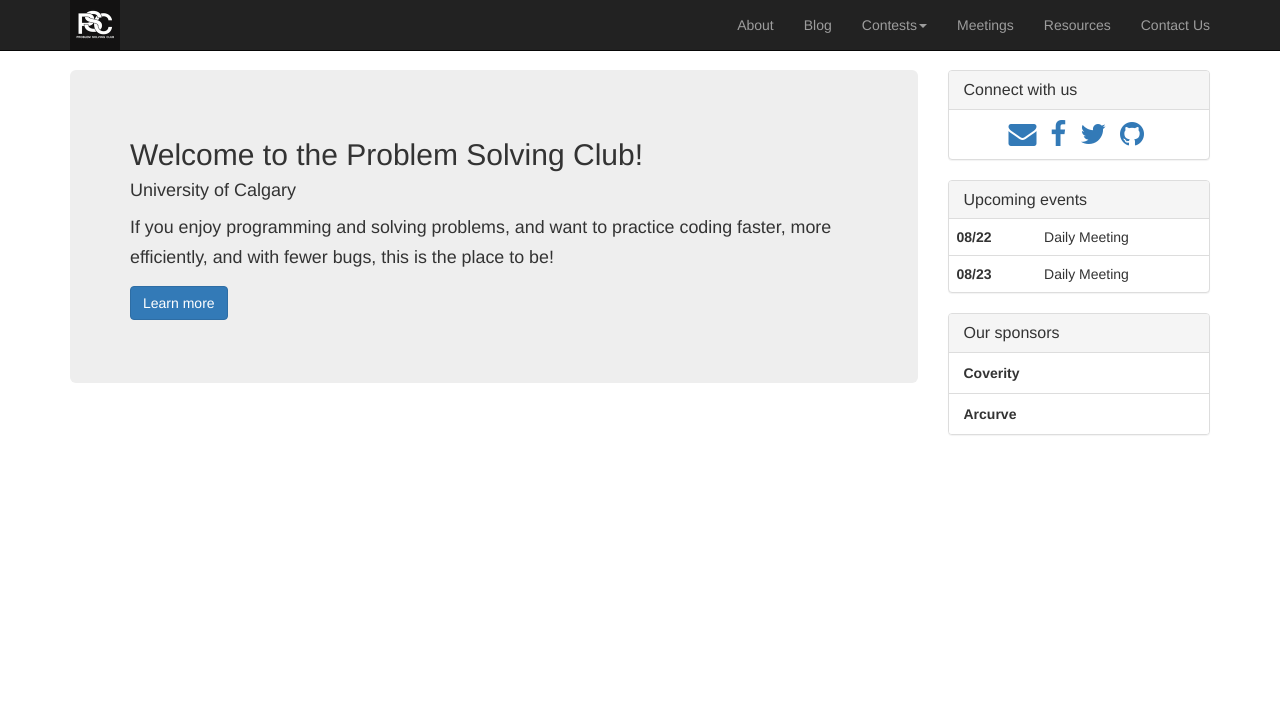
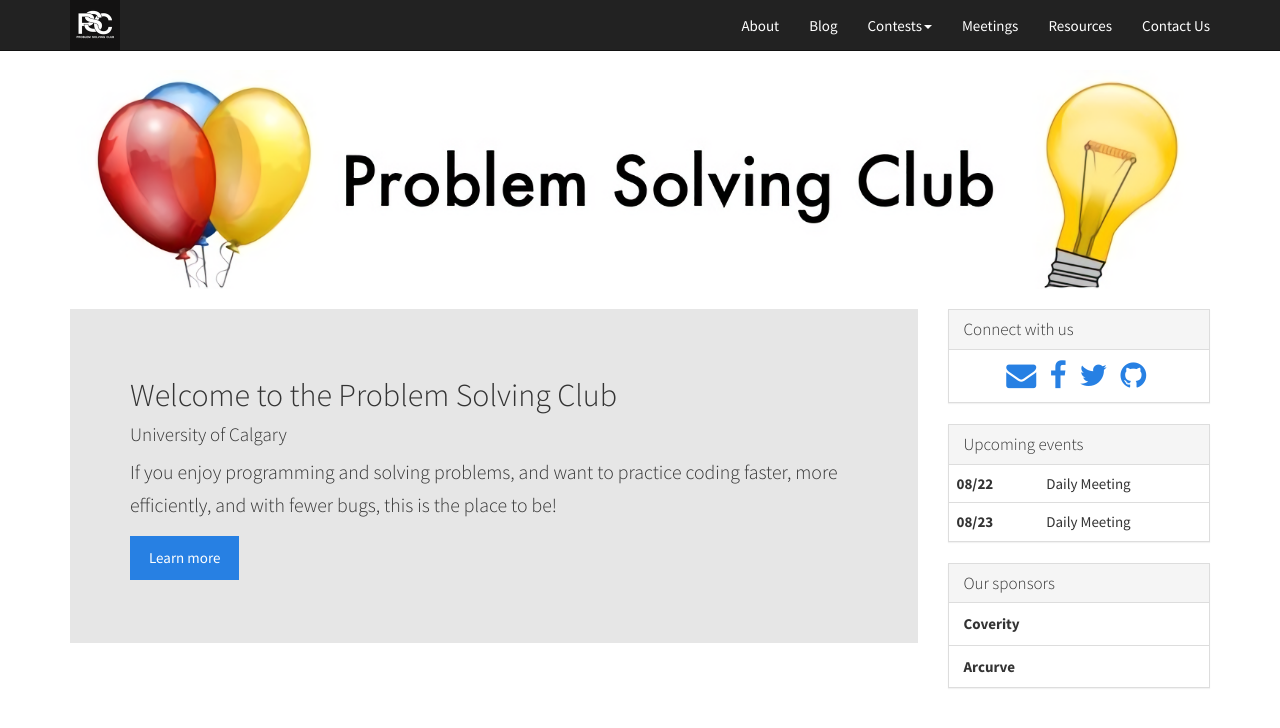
Before and after one commit to ProblemSolvingClub/psc-website, a Jekyll site: the page built from index.html, in a window 1280 px wide. Shown: the top 728 px of the page. Built offline with Jekyll 4.4.1, drawn with Linux system fonts in a browser that asks for light colours; nearby versions of some CDN libraries.

Commit message:
use local bootstrap and cosmo theme

```diff
--- a/_includes/head.html
+++ b/_includes/head.html
@@ -8,8 +8,7 @@
   <title>{% if page.title %}{{ page.title }}{% else %}{{ site.title }}{% endif %}</title>
 
   <!-- Library CSS -->
-  <link rel="stylesheet" type="text/css" href="http://fonts.googleapis.com/css?family=Source+Sans+Pro:300,400,700">
-  <link rel="stylesheet" type="text/css" href="https://maxcdn.bootstrapcdn.com/bootstrap/3.3.5/css/bootstrap.min.css">
+  <link rel="stylesheet" type="text/css" href="/libs/bootstrap/css/bootstrap.min.css">
   <link rel="stylesheet" type="text/css" href="https://maxcdn.bootstrapcdn.com/font-awesome/4.3.0/css/font-awesome.min.css">
 
   <!-- Custom CSS -->
--- a/_includes/navbar.html
+++ b/_includes/navbar.html
@@ -1,4 +1,4 @@
-<nav class="navbar navbar-inverse navbar-fixed-top">
+<nav class="navbar navbar-default navbar-fixed-top">
   <div class="container">
     <!-- Navbar brand and collapse toggle -->
     <div class="navbar-header">
--- a/_includes/scripts.html
+++ b/_includes/scripts.html
@@ -1,3 +1,3 @@
 <!-- JQuery and BootStrap JS -->
 <script src="https://ajax.googleapis.com/ajax/libs/jquery/2.1.4/jquery.min.js"></script>
-<script src="https://maxcdn.bootstrapcdn.com/bootstrap/3.3.5/js/bootstrap.min.js"></script>
+<script src="/libs/bootstrap/js/bootstrap.min.js"></script>
--- a/css/style.css
+++ b/css/style.css
@@ -8,6 +8,10 @@ body {
   margin-top: -15px;
 }
 
+.banner {
+  margin-bottom: 20px;
+}
+
 .social-links {
   margin-top: 10px;
   text-align: center;
--- a/index.html
+++ b/index.html
@@ -4,13 +4,17 @@ title: Problem Solving Club
 ---
 
 <div class="container">
+  <!-- Banner -->
+  <div class="row banner">
+    <img class="img-responsive" src="/img/banner.png" alt="Banner">
+  </div>
 
   <div class="row">
 
     <!-- Main content -->
     <div class="col-xs-12 col-sm-8 col-md-9">
       <div class="jumbotron">
-        <h2>Welcome to the Problem Solving Club!</h2>
+        <h2>Welcome to the Problem Solving Club</h2>
         <h4>University of Calgary</h4>
         <p>
         <small>
```
